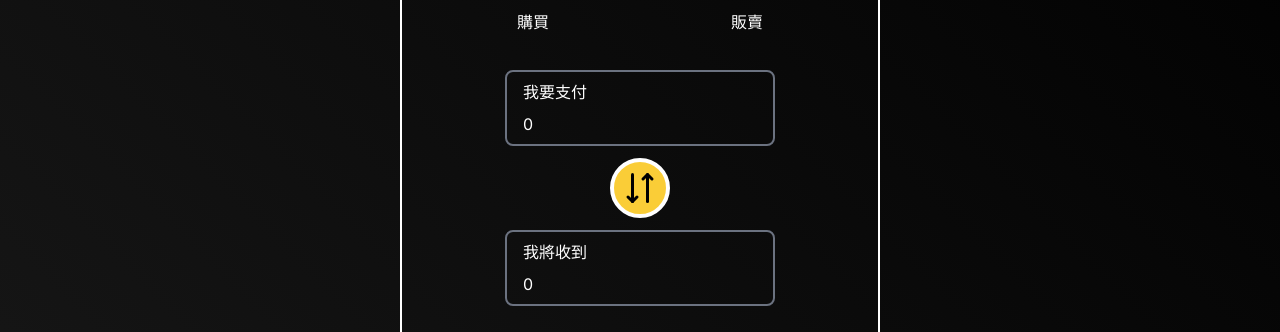
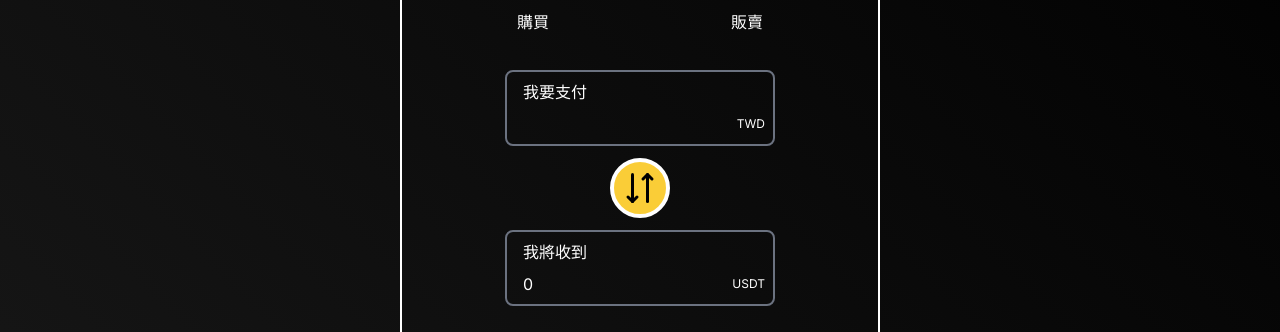
Before and after one commit to kevin420eth/bitanan, a Next.js app: page /trade in a window 1280 px wide. Shown: the part 232-564 px from the top of the page. Built offline with nearby package versions, Linux system fonts and the light colour scheme.

Commit message:
i love j

```diff
--- a/app/trade/page.js
+++ b/app/trade/page.js
@@ -4,7 +4,7 @@ import { TbArrowsDownUp } from "react-icons/tb";
 import './page.css'
 
 export default function Page() {
-    const [mainValue, setMainValue] = useState(0)
+    const [mainValue, setMainValue] = useState(NaN)
     const [receive, setReceive] = useState(0)
     const [payIsMain, setPayIsMain] = useState(true)
 
@@ -20,7 +20,7 @@ export default function Page() {
 
     function handleSwitch() {
         setPayIsMain(!payIsMain)
-        setMainValue(0)
+        setMainValue(NaN)
         setReceive(0)
     }
 
@@ -34,16 +34,18 @@ export default function Page() {
                     <h1>販賣</h1>
                 </div>
 
-                <div className='pay_input_container flex flex-col border-2 border-gray-500 rounded-lg justify-center items-start px-4 py-2 gap-2'>
+                <div className='relative pay_input_container flex flex-col border-2 border-gray-500 rounded-lg justify-center items-start px-4 py-2 gap-2'>
                     <label htmlFor="" className=''>{payIsMain ? "我要支付" : "我將收到"}</label>
-                    <input className="pay_input bg-transparent outline-none" type="number" id="pay" name="pay" placeholder={0} required value={mainValue} onChange={(e) => handleInputChange(e.target.value)} />
+                    <input className="pay_input bg-transparent outline-none" type="number" id="pay" name="pay" placeholder="" required value={mainValue} onChange={(e) => handleInputChange(e.target.value)} />
+                    <p className="absolute right-2 bottom-3 text-xs">{payIsMain ? "TWD" : "USDT"}</p>
                 </div>
 
                 <div className='border-4 border-white bg-[#facd37] p-2 rounded-full cursor-pointer text-black text-4xl hover:bg-[#e6b832]' onClick={() => handleSwitch()}><i><TbArrowsDownUp /></i></div>
 
-                <div className='pay_input_container flex flex-col border-2 border-gray-500 rounded-lg justify-center items-start px-4 py-2 gap-2'>
+                <div className='relative pay_input_container flex flex-col border-2 border-gray-500 rounded-lg justify-center items-start px-4 py-2 gap-2'>
                     <label htmlFor="" className=''>{payIsMain ? "我將收到" : "我要支付"}</label>
                     <input type="number" id="pay" name="pay" placeholder={0} required className="pay_input bg-transparent outline-none" value={receive} />
+                    <p className="absolute right-2 bottom-3 text-xs">{payIsMain ? "USDT" : "TWD"}</p>
                 </div>
 
                 <a href="" className='text-center border-2 border-white self-center w-1/2 rounded-md p-4 mt-4 hover:bg-[#e6b832] hover:text-black'>送出訂單</a>
```
